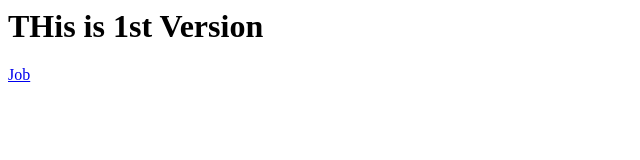
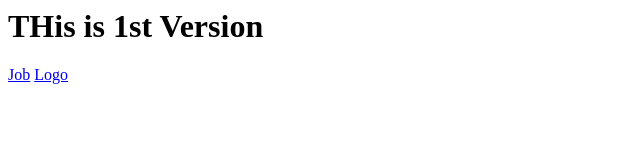
Before and after one commit to Prajwaljolhe/git-practice-task, a plain HTML site: page index.html in a window 1280 px wide. Shown: the full height of the page, 0-640 px from the left. Drawn offline with Linux system fonts and the light colour scheme.

Commit message:
added index.html on logo

```diff
--- a/index.html
+++ b/index.html
@@ -1,2 +1,3 @@
 <h1>THis is 1st Version</h1>
 <a href="job.html">Job</a>
+<a href="logo.html">Logo</a>
```
